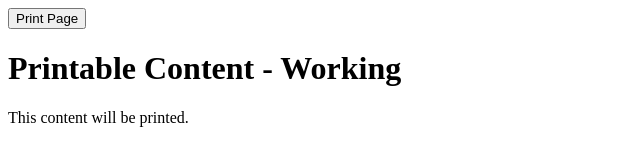
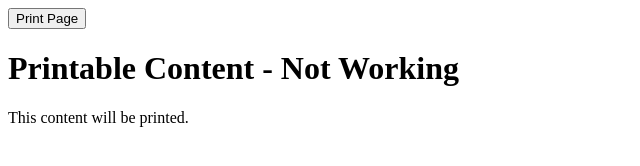
Before and after one commit to ajmalik/test, a plain HTML site: page index.html in a window 1280 px wide. Shown: the whole page, without its empty margins (0-640 px from the left). Drawn offline with Linux system fonts and the light colour scheme.

Commit message:
Update index.html
not

```diff
--- a/index.html
+++ b/index.html
@@ -51,7 +51,7 @@
     <button onclick="printPage()">Print Page</button>
 
     <div id="printSection">
-        <h1>Printable Content - Working</h1>
+        <h1>Printable Content - Not Working</h1>
         <p>This content will be printed.</p>
     </div>
 
```
